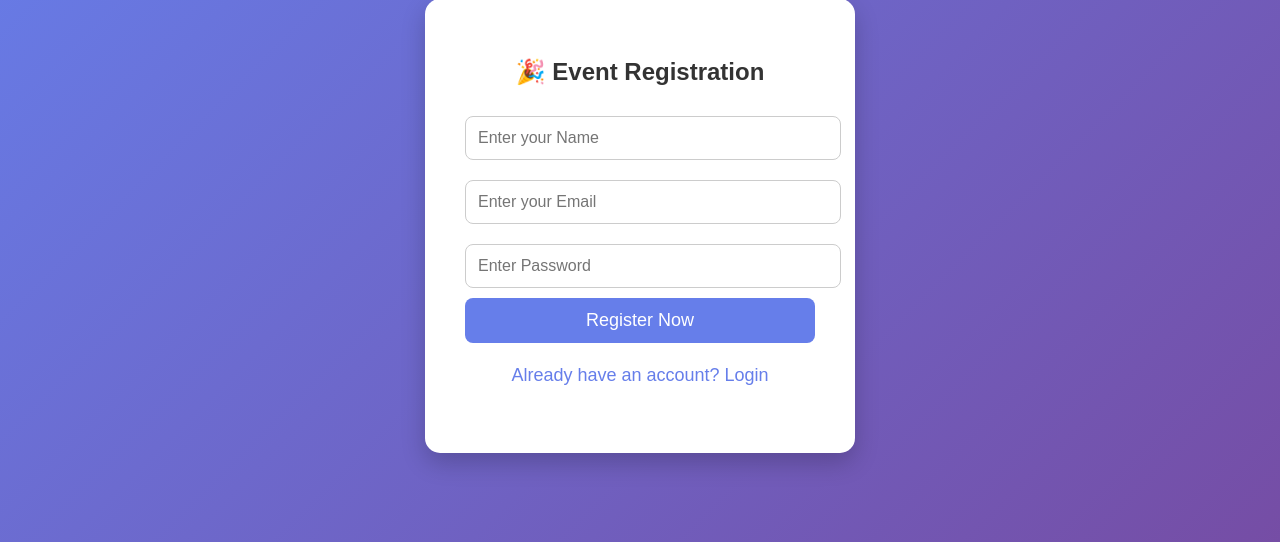
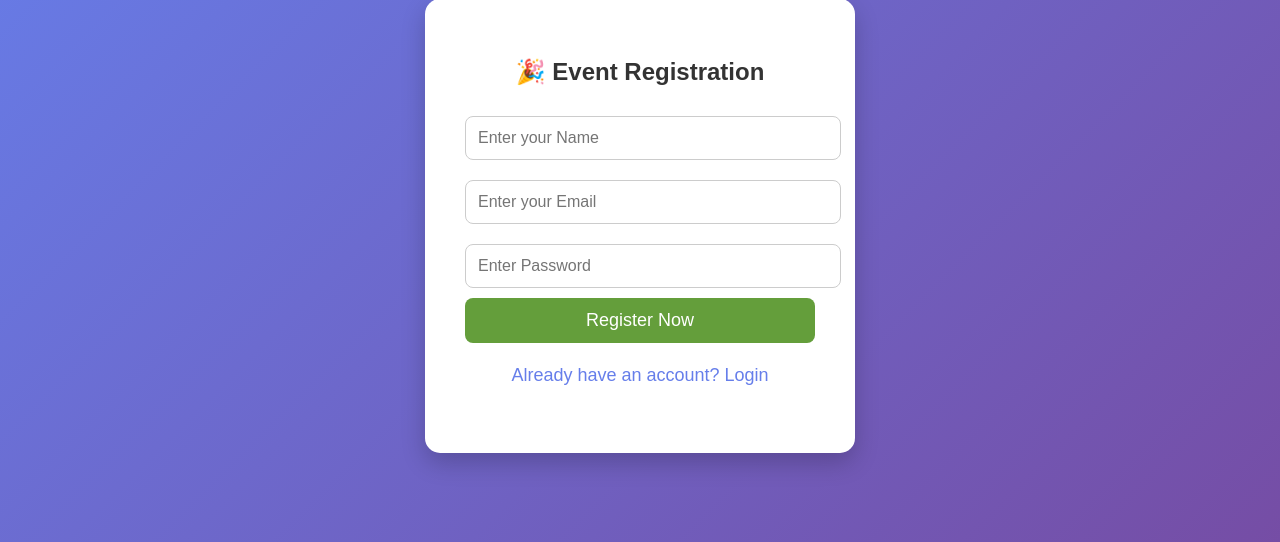
Before and after one commit to pranavtdhote/Github, a Flask app: page / in a window 1280 px wide. Shown: the part 174-716 px from the top of the page. Run offline with Flask 3, Linux system fonts and the light colour scheme.

Commit message:
Change in Button Colour

```diff
--- a/templates/register.html
+++ b/templates/register.html
@@ -49,7 +49,7 @@ box-shadow: 0 0 5px #667eea;
 button {
 width: 100%;
 padding: 12px;
-background: #667eea;
+background:rgb(100, 158, 59);
 border: none;
 color: white;
 font-size: 18px;
```
